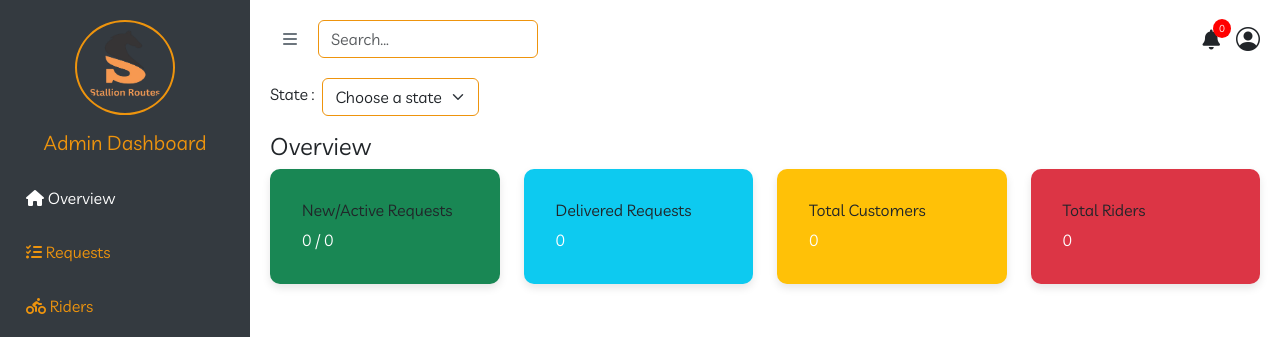
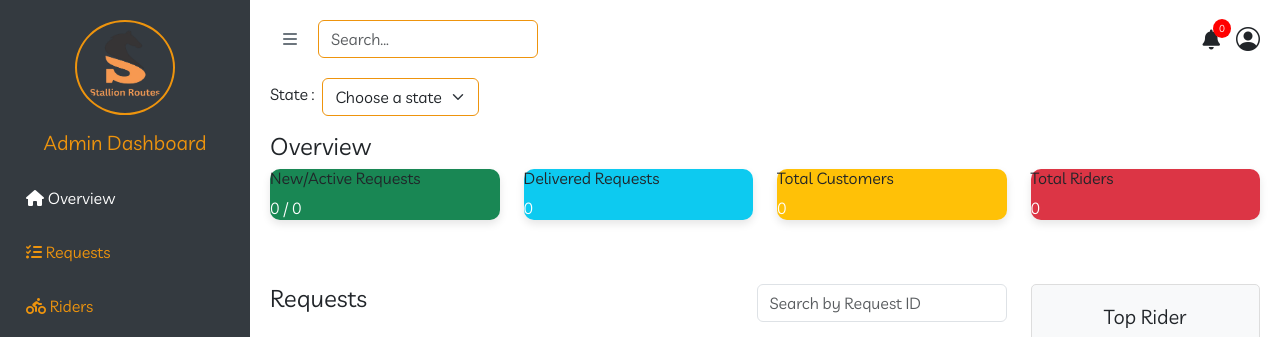
Before and after one commit to Chybozz/Stallion_Routes, a Flask app: page /admin in a window 1280 px wide. Shown: the top 337 px of the page. Run offline with Flask 3, Linux system fonts and the light colour scheme; data that the repository does not hold is empty; some libraries are stand-ins or nearby versions.

Commit message:
Latest Commits

```diff
--- a/static/css/style.css
+++ b/static/css/style.css
@@ -387,7 +387,7 @@ tbody {
 }
 
 .card-body {
-    padding: 2rem;
+    padding: 0rem;
 }
 .p-bottom p {
     margin-bottom: 5px;
```
